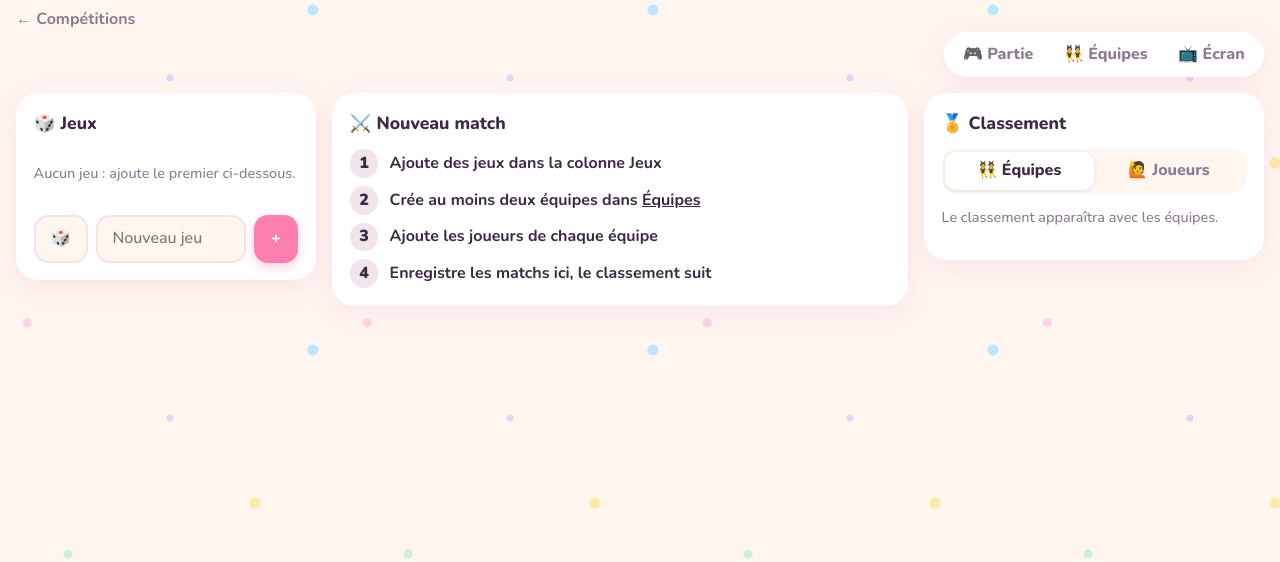
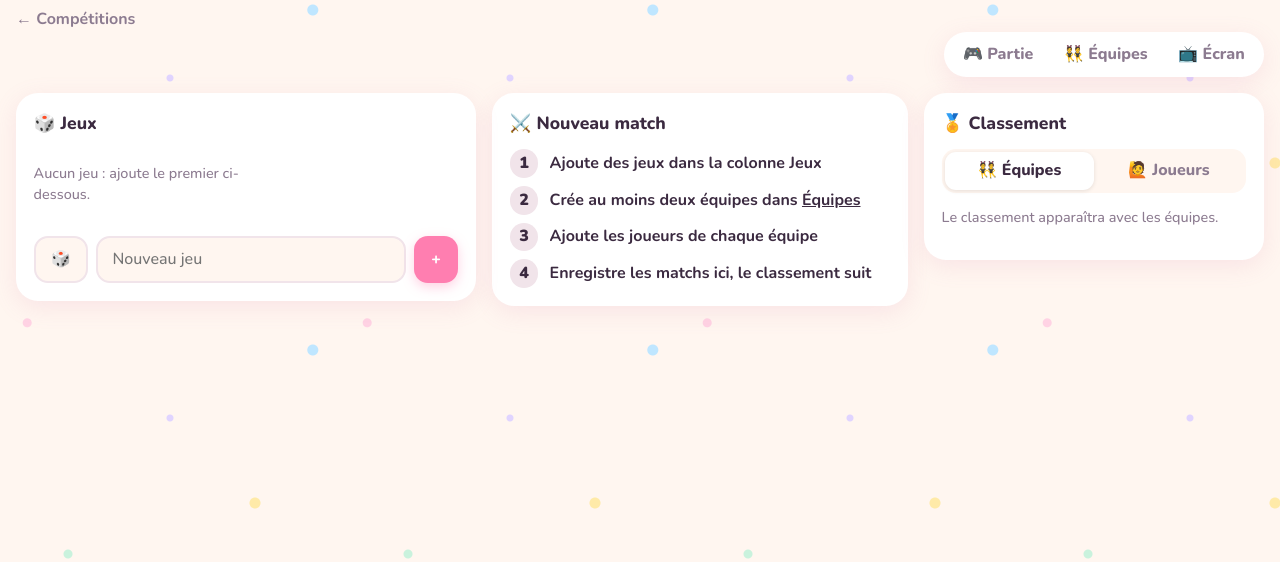
Before and after one commit to walcark/leefanniv, a Django app: template src/leefanniv/templates/leefanniv/tournament.html in a window 1280 px wide. Shown: the part 58-620 px from the top of the page. Run offline with Django 5.2, Linux system fonts and the light colour scheme; the template is opened without the code that fills it, so the values that code supplies are empty.

Commit message:
style: two game tiles per row, games column widens to the longest name

```diff
--- a/src/leefanniv/templates/leefanniv/_play.html
+++ b/src/leefanniv/templates/leefanniv/_play.html
@@ -1,5 +1,5 @@
 <style>
-  .play { display:grid; gap:1rem; grid-template-columns:300px minmax(0, 1fr) 340px; align-items:start; }
+  .play { display:grid; gap:1rem; grid-template-columns:fit-content(460px) minmax(0, 1fr) 340px; align-items:start; }
   .p-games, .p-rank { position:sticky; top:4.5rem; }
   .play > section { scroll-margin-top:4.5rem; }
   .tabbar { display:none; }
@@ -18,10 +18,11 @@
   }
 
   /* Games */
-  /* Tiles take their name's width, grow to fill the row, and wrap the name
-     only when it is wider than the whole column. */
-  .ggrid { display:flex; flex-wrap:wrap; gap:.55rem; margin-bottom:1rem; }
-  .gwrap { position:relative; flex:1 1 auto; min-width:104px; max-width:100%; }
+  /* Two equal tiles per row; the Games column widens to fit the longest
+     name (up to a cap, past which names wrap). */
+  .p-games .card { min-width:260px; }
+  .ggrid { display:grid; grid-template-columns:repeat(2, 1fr); gap:.55rem; margin-bottom:1rem; }
+  .gwrap { position:relative; }
   .gwrap > input { display:none; }
   .gcard { display:grid; justify-items:center; gap:.15rem; padding:.8rem .7rem; border-radius:18px; height:100%;
     text-align:center; background:var(--pink-soft); cursor:pointer; border:3px solid transparent; transition:transform .1s; }
--- a/src/leefanniv/templates/leefanniv/screen.html
+++ b/src/leefanniv/templates/leefanniv/screen.html
@@ -8,9 +8,9 @@
   .sh .title span { background:linear-gradient(90deg,var(--pink),var(--lilac),var(--blue));
     -webkit-background-clip:text; background-clip:text; color:transparent; }
   .sh .meta { font-size:clamp(1rem, 1.4vw, 1.8rem); font-weight:800; color:var(--muted); }
-  .cols { display:grid; grid-template-columns:minmax(0, .95fr) minmax(0, 1.9fr) minmax(0, 1fr); gap:1.6vw; align-items:start; }
-  .ggrid { display:flex; flex-wrap:wrap; gap:.7vw; }
-  .gcard { display:grid; justify-items:center; align-content:center; gap:.1vw; padding:.7vw .8vw; flex:1 1 auto; min-width:7vw; max-width:100%; border-radius:1.3vw;
+  .cols { display:grid; grid-template-columns:fit-content(26vw) minmax(0, 1.9fr) minmax(24vw, 1fr); gap:1.6vw; align-items:start; }
+  .ggrid { display:grid; grid-template-columns:repeat(2, 1fr); gap:.7vw; }
+  .gcard { display:grid; justify-items:center; align-content:center; gap:.1vw; padding:.7vw .8vw; border-radius:1.3vw;
     text-align:center; background:var(--pink-soft); font-weight:800; }
   .gcard:nth-child(5n+2) { background:color-mix(in srgb, var(--blue) 35%, var(--card)); }
   .gcard:nth-child(5n+3) { background:color-mix(in srgb, var(--mint) 40%, var(--card)); }
```
